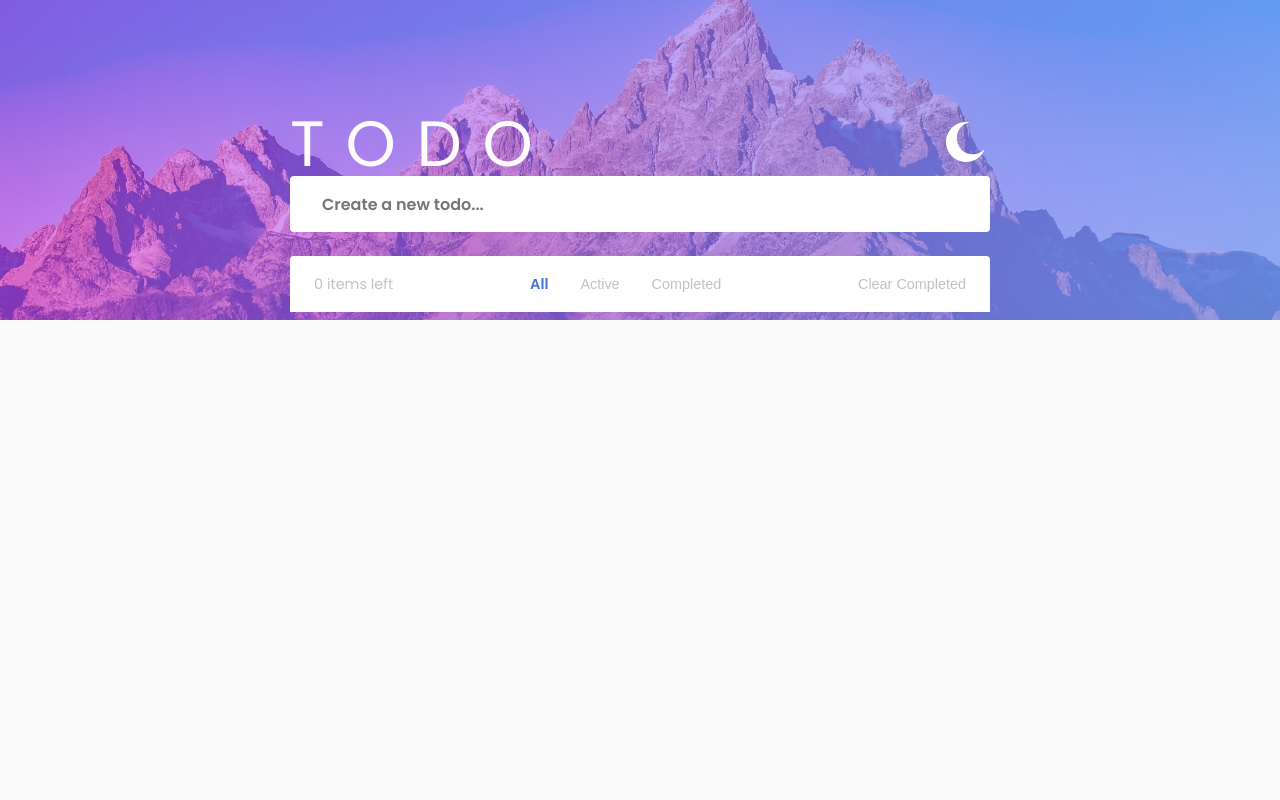
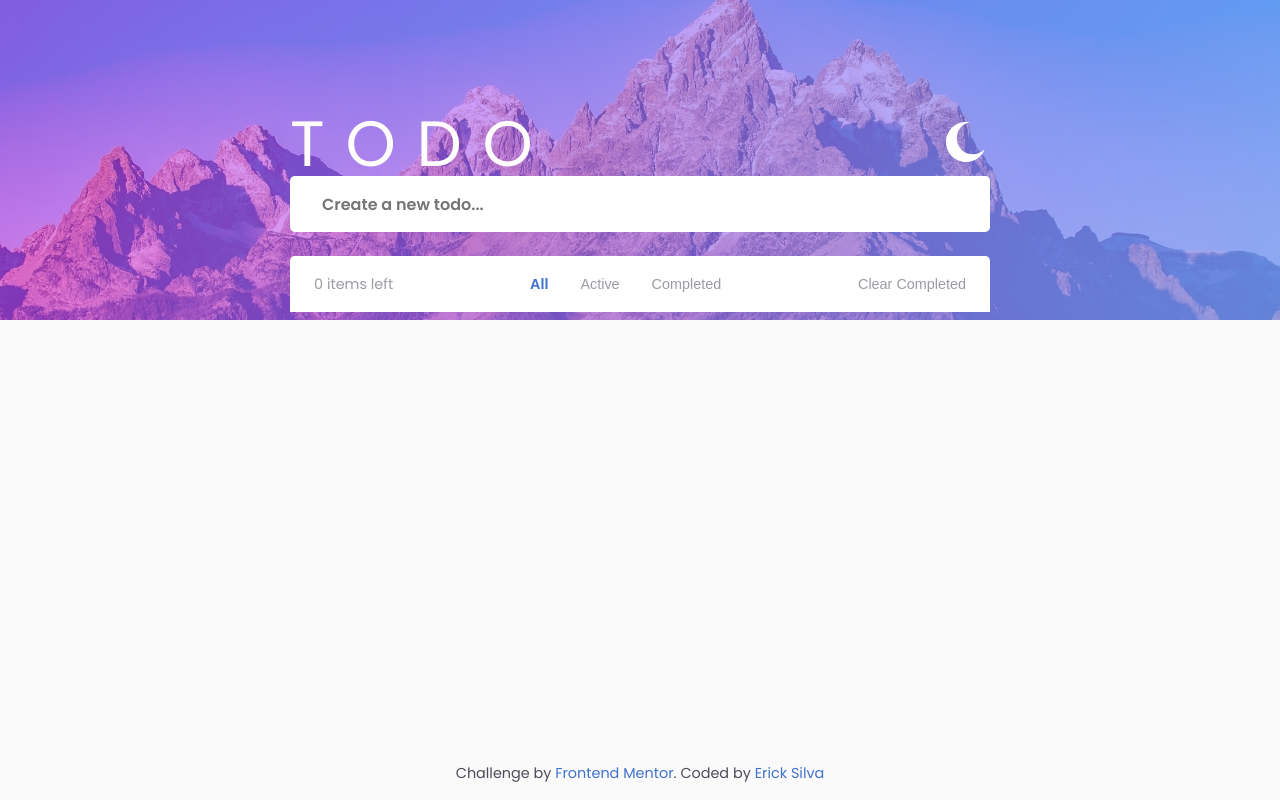
Before and after one commit to ericksilvadev/todo-list-2.0, a React (Vite) app: page / in a window 1280 px wide. Built offline with nearby package versions, Linux system fonts and the light colour scheme.

Commit message:
add footer and warnig in case of drag while using a filter

```diff
--- a/src/App.tsx
+++ b/src/App.tsx
@@ -9,6 +9,16 @@ function App() {
         <NewTask />
         <TaskList />
       </div>
+      <footer>
+        Challenge by{' '}
+        <a href="https://www.frontendmentor.io/home" target="_blank" rel="noopener noreferrer">
+          Frontend Mentor
+        </a>
+        . Coded by{' '}
+        <a href="https://github.com/ericksilvadev" target="_blank" rel="noopener noreferrer">
+          Erick Silva
+        </a>
+      </footer>
     </>
   );
 }
--- a/src/components/TaskList.tsx
+++ b/src/components/TaskList.tsx
@@ -3,26 +3,21 @@ import { TasksContext } from '../context/tasks';
 import { DragDropContext, Droppable } from 'react-beautiful-dnd';
 import Task from './Task';
 
-interface ITask {
-  taskId: string;
-  task: string;
-  completed: boolean;
-}
+const TaskList = () => {
+  const [filter, setFilter] = useState('all');
+  const [showWarning, setShowWarning] = useState(false);
 
-const TaskList = () => {
   const { tasks, setTasks } = useContext(TasksContext);
-  const [filter, setFilter] = useState('all');
-  const [filteredTasks, setFilteredTasks] = useState([...tasks]);
 
-  useEffect(() => {
-    if (filter === 'all') setFilteredTasks([...tasks]);
+  const filterTasks = () => {
     if (filter === 'active') {
-      setFilteredTasks(tasks.filter((task) => !task.completed));
+      return tasks.filter((task) => !task.completed);
     }
     if (filter === 'completed') {
-      setFilteredTasks(tasks.filter((task) => task.completed));
+      return tasks.filter((task) => task.completed);
     }
-  }, [filter, tasks]);
+    return tasks;
+  };
 
   const handleClearCompleted = () => {
     const clearTasks = tasks.filter((task) => !task.completed);
@@ -32,6 +27,13 @@ const TaskList = () => {
   const onDragEnd = (result: any) => {
     const { destination, source, draggableId } = result;
 
+    if (filter !== 'all') {
+      if (!showWarning) {
+        setShowWarning(true);
+        setTimeout(() => setShowWarning(false), 3000);
+      }
+      return;
+    }
     if (!destination) return;
     if (!destination.droppableId === source.droppableId && destination.index === source.index) {
       return;
@@ -49,6 +51,7 @@ const TaskList = () => {
 
   return (
     <DragDropContext onDragEnd={(result) => onDragEnd(result)}>
+      {showWarning && <span className="drag-warning">You cannot drag a task while using a filter.</span>}
       <div className="filter-tasks">
         <p className="tasks-left">{tasks.filter((task) => !task.completed).length} items left</p>
         <div className="filter-buttons">
@@ -81,7 +84,7 @@ const TaskList = () => {
       <Droppable droppableId="task-list-droppable">
         {(provided) => (
           <ul {...provided.droppableProps} ref={provided.innerRef} className="task-list">
-            {filteredTasks.map(({ task, taskId, completed }, index) => (
+            {filterTasks().map(({ task, taskId, completed }, index) => (
               <Task task={task} taskId={taskId} completed={completed} index={index} />
             ))}
             {provided.placeholder}
--- a/src/styles/base.scss
+++ b/src/styles/base.scss
@@ -6,7 +6,7 @@ body {
   --gradient-pink: #d745ff98;
   --gradient-blue: #809cffc4;
   --border: #e6e5ea;
-  --text-lighter: #4c4b5959;
+  --text-lighter: #4c4b598e;
 }
 
 body[theme='dark'] {
@@ -29,6 +29,8 @@ $gradient-pink: var(--gradient-pink);
 $gradient-blue: var(--gradient-blue);
 $border: var(--border);
 $text-lighter: var(--text-lighter);
+$error: rgb(255, 75, 75);
+$primary-blue: #4071ce;
 
 * {
   margin: 0;
--- /dev/null
+++ b/src/styles/footer.scss
@@ -0,0 +1,17 @@
+footer {
+  position: absolute;
+  bottom: 0;
+  width: 100%;
+  text-align: center;
+  padding: 1rem;
+  color: $text;
+  font-size: 0.9rem;
+
+  a {
+    color: $primary-blue;
+
+    &:hover {
+      text-decoration: underline;
+    }
+  }
+}
--- a/src/styles/main.scss
+++ b/src/styles/main.scss
@@ -1,3 +1,4 @@
 @import 'base';
 @import 'header';
 @import 'tasks';
+@import 'footer';
--- a/src/styles/tasks.scss
+++ b/src/styles/tasks.scss
@@ -13,7 +13,7 @@
 
     background: $box;
     margin-top: 1.5rem;
-    border-radius: 4px 4px 0 0;
+    border-radius: 0.3rem 0.3rem 0 0;
 
     .tasks-left {
       color: $text-lighter;
@@ -33,7 +33,7 @@
       }
 
       &.selected {
-        color: #4071ce;
+        color: $primary-blue;
         font-weight: 600;
       }
     }
@@ -53,8 +53,8 @@
     height: 3.5rem;
     padding: 0 2rem;
     border: none;
-    border-radius: 4px;
-    caret-color: #4071ce;
+    border-radius: 0.3rem;
+    caret-color: $primary-blue;
     background-color: $box;
 
     font-size: 1rem;
@@ -77,7 +77,7 @@
       justify-content: space-between;
 
       &:last-child {
-        border-radius: 0 0 4px 4px;
+        border-radius: 0 0 0.3rem 0.3rem;
       }
 
       &.dragging {
@@ -134,4 +134,16 @@
     }
     margin-bottom: 4rem;
   }
+
+  .drag-warning {
+    background: $error;
+    padding: 1rem;
+    font-size: 0.9rem;
+    color: white;
+    border-radius: 0.3rem;
+
+    position: absolute;
+    top: -3.5rem;
+    right: 0;
+  }
 }
```
